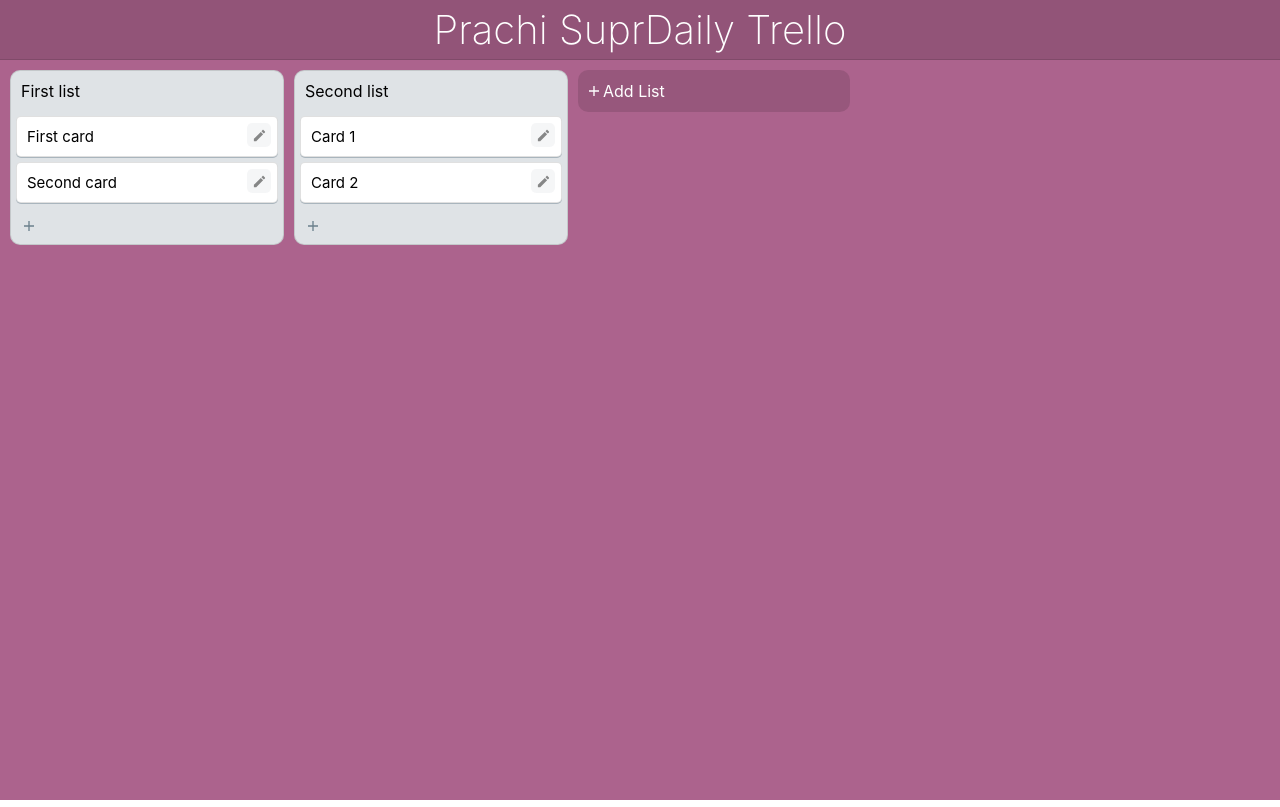
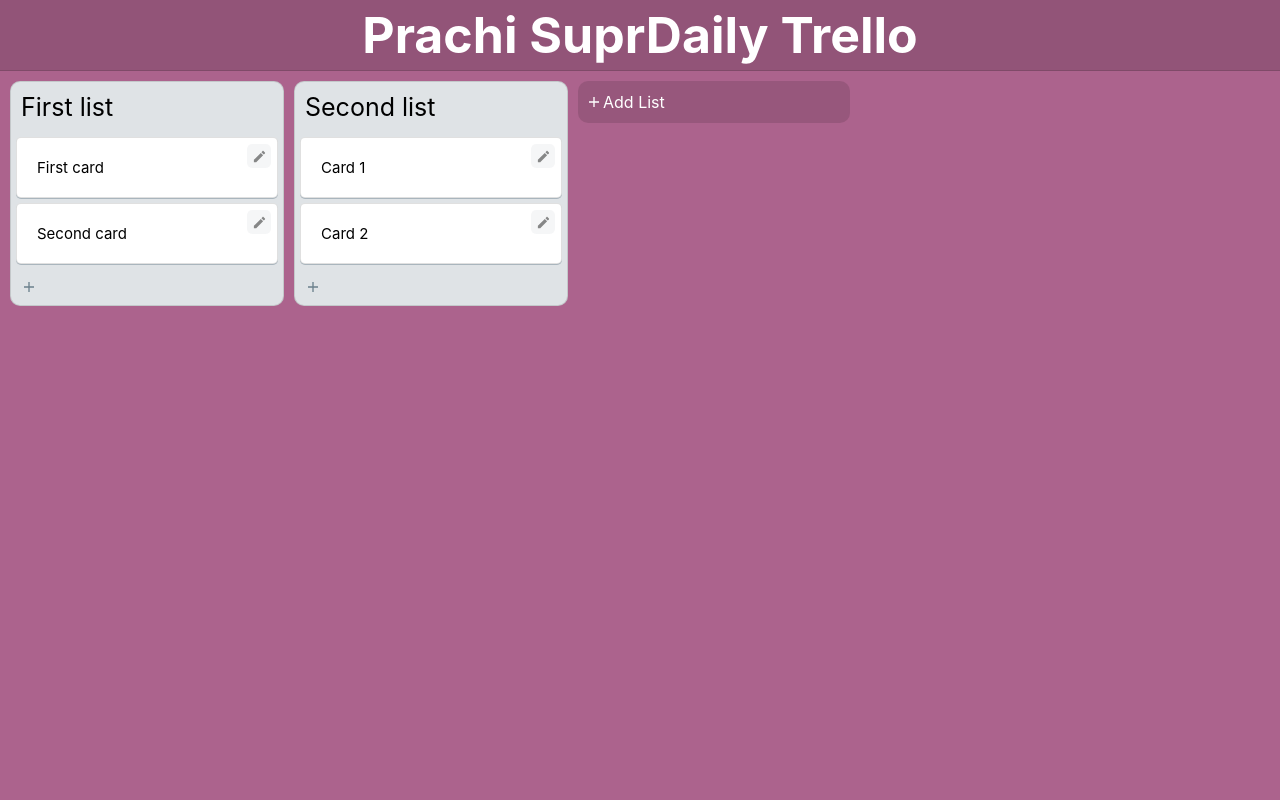
Before and after one commit to prachithapliyal10/trello, a React app: page / in a window 1280 px wide. Built offline with nearby package versions, Linux system fonts and the light colour scheme.

Commit message:
final changes

```diff
--- a/src/index.css
+++ b/src/index.css
@@ -9,6 +9,6 @@
 }
 
 code {
-  font-family: source-code-pro, Menlo, Monaco, Consolas, "Courier New",
+  font-family: Menlo, Monaco, Consolas, "Courier New",
     monospace;
 }
--- a/src/stylessheet/App.css
+++ b/src/stylessheet/App.css
@@ -9,6 +9,6 @@
   padding: 5px 0;
   border-bottom: 1px solid rgba(0, 0, 0, 0.12);
   text-align: center;
-  font-size: 40px;
-  font-weight: 200;
+  font-size: 50px;
+  font-weight: 700;
 }
--- a/src/stylessheet/Card.css
+++ b/src/stylessheet/Card.css
@@ -3,7 +3,7 @@
   cursor: pointer;
   background: white;
   margin: 5px;
-  padding: 10px;
+  padding: 20px;
   border-radius: 5px;
   border: 1px solid rgba(0, 0, 0, 0.12);
   box-shadow: 0 1px 0 rgba(9, 45, 66, 0.25);
--- a/src/stylessheet/List.css
+++ b/src/stylessheet/List.css
@@ -13,6 +13,7 @@
   cursor: pointer;
   padding: 10px;
   overflow-wrap: break-word;
+  font-size: 25px;;
 }
 
 .Toggle-Add-Card {
```
